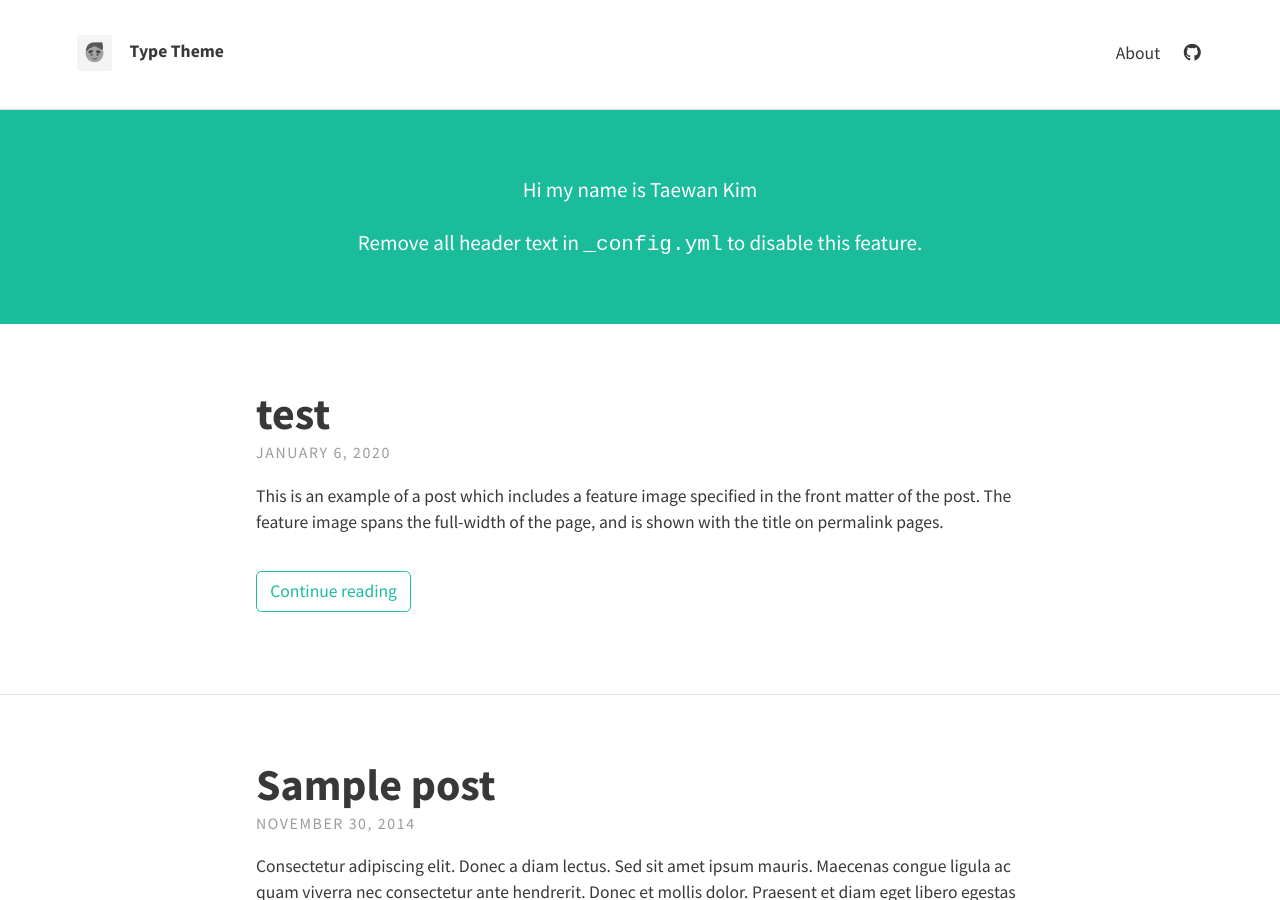
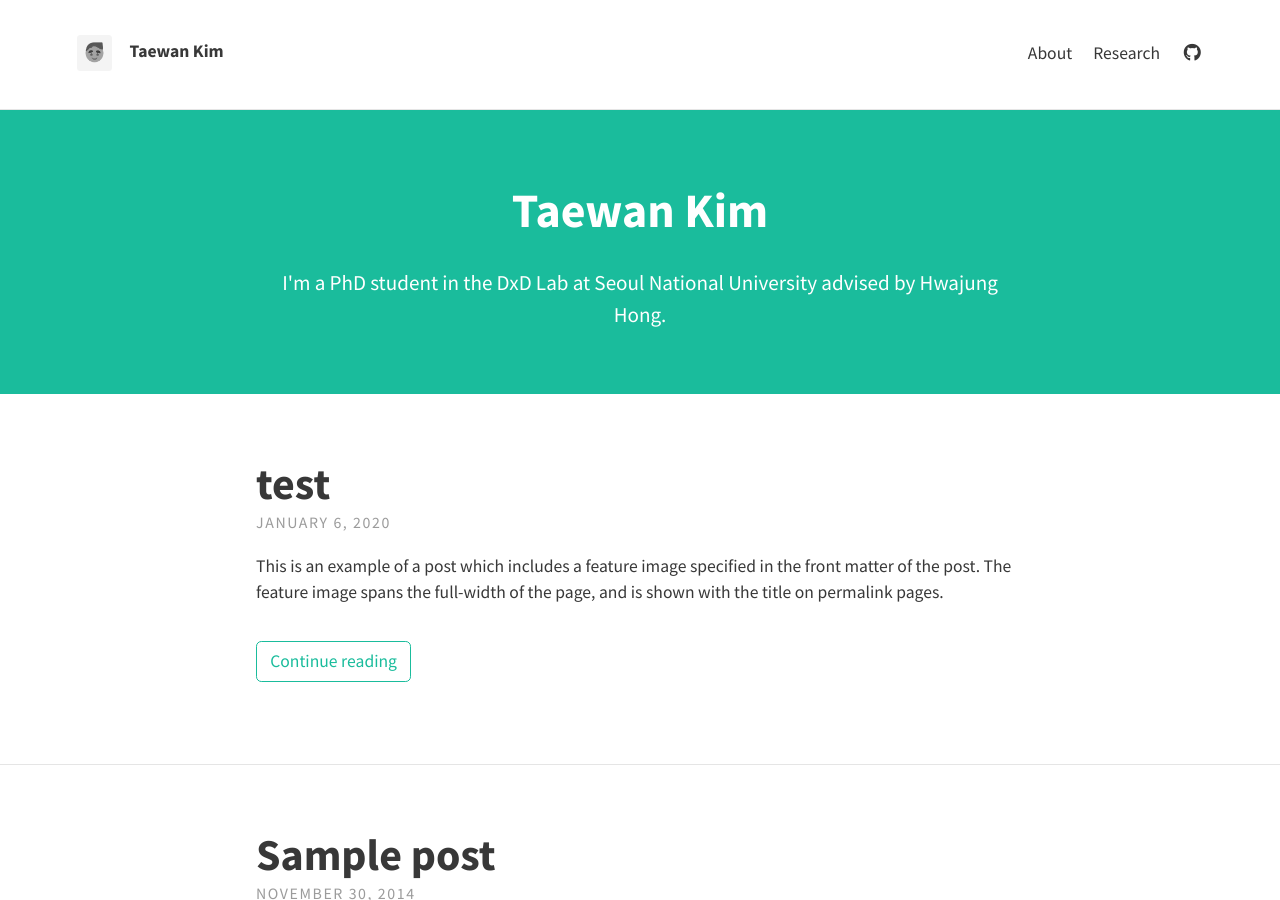
Before and after one commit to twkim24/twkim24.github.io, a Jekyll site: the page built from index.html, in a window 1280 px wide and 900 px high. Built offline with Jekyll 4.4.1, drawn with Linux system fonts in a browser that asks for light colours; nearby versions of some CDN libraries; the list of posts is cut into pages by our own code.

Commit message:
design edit

```diff
--- a/_config.yml
+++ b/_config.yml
@@ -5,7 +5,7 @@ url: "https://twkim24.github.io/"
 # THEME-SPECIFIC CONFIGURATION
 theme_settings:
   # Meta
-  title: Type Theme
+  title: Taewan Kim
   avatar: assets/img/avatar.png
   favicon: assets/favicon.ico
   gravatar: # Email MD5 hash
@@ -13,8 +13,8 @@ theme_settings:
 
   # Header and footer text
   header_text: >
-     <p>Hi my name is Taewan Kim</p>
-     <p>Remove all header text in <code>_config.yml</code> to disable this feature.</p>
+     <p><font size="+20"><b>Taewan Kim</b></font></p>
+     <p>I'm a PhD student in the DxD Lab at Seoul National University advised by Hwajung Hong.</p>
   header_text_feature_image:
   footer_text: >
    Powered by <a href="https://jekyllrb.com/">Jekyll</a> with <a href="https://github.com/rohanchandra/type-theme">Type Theme</a>
```
Also changed, not shown: research.md (added, +8 -0 lines).
